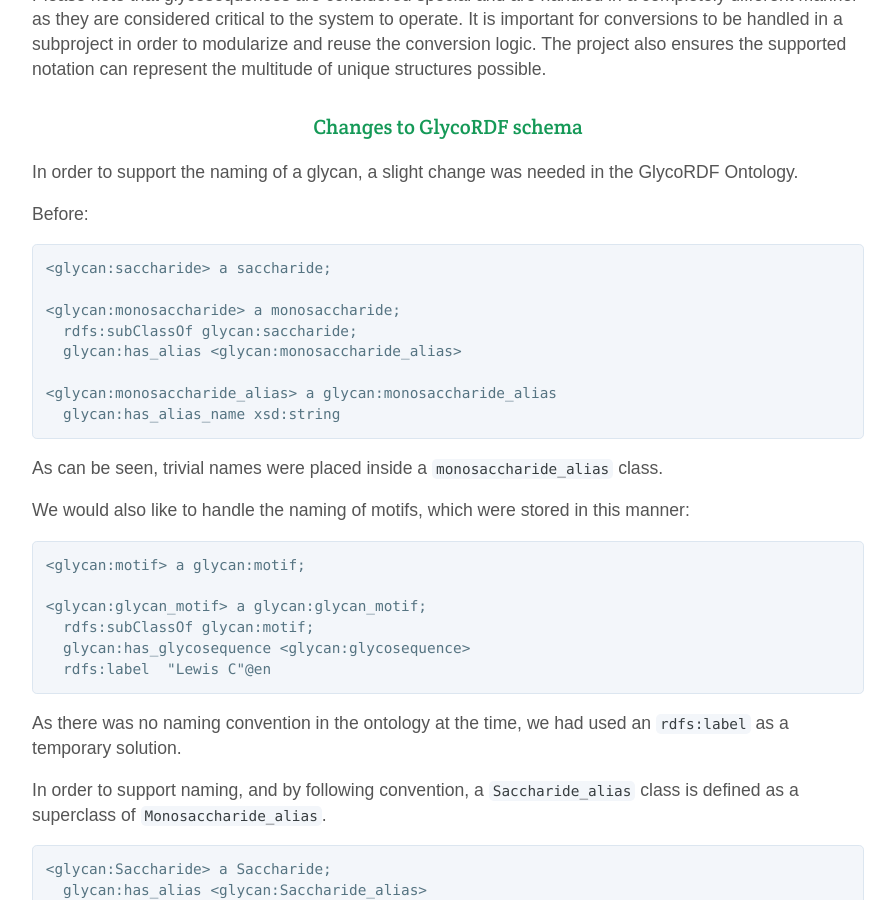
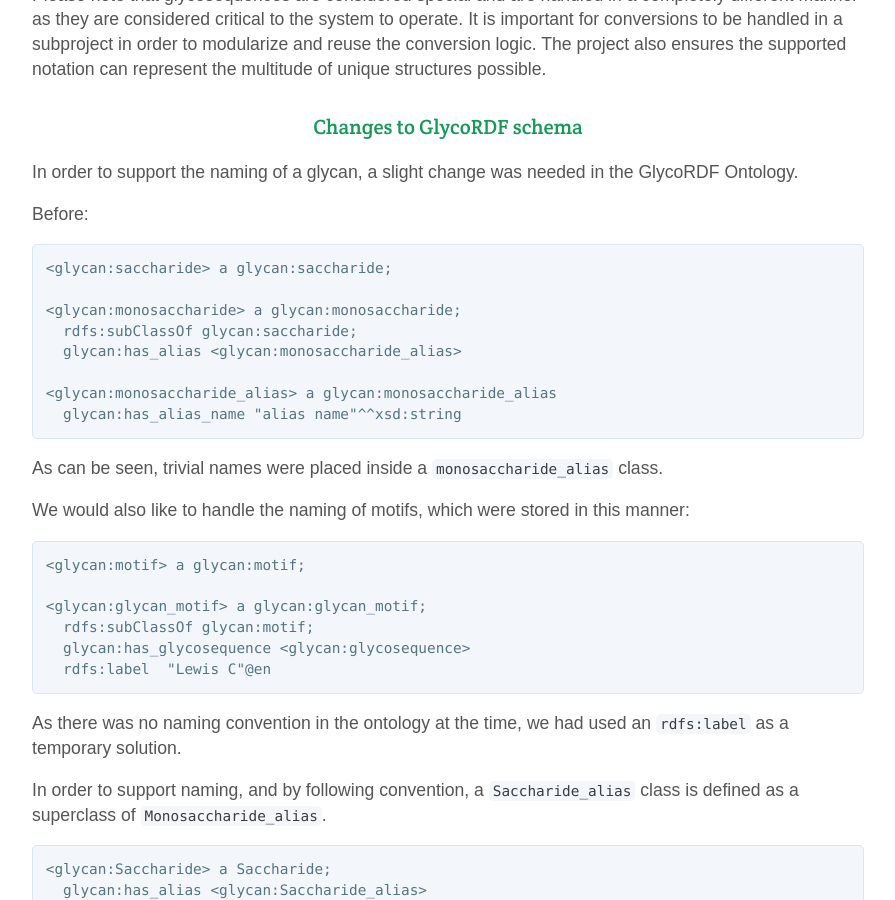
Before and after one commit to glytoucan/glytoucan, a Jekyll site: the page built from system/name.md, in a window 1280 px wide and 900 px high, scrolled down 1783 px. Shown: the whole window, without its empty margins (192-1087 px from the left). Built offline with Jekyll 4.4.1, drawn with Linux system fonts in a browser that asks for light colours; nearby versions of some CDN libraries.

Commit message:
Update name.md

```diff
--- a/system/name.md
+++ b/system/name.md
@@ -41,14 +41,14 @@ In order to support the naming of a glycan, a slight change was needed in the Gl
 
 Before:
 
-    <glycan:saccharide> a saccharide;
+    <glycan:saccharide> a glycan:saccharide;
 
-    <glycan:monosaccharide> a monosaccharide;
+    <glycan:monosaccharide> a glycan:monosaccharide;
       rdfs:subClassOf glycan:saccharide;
       glycan:has_alias <glycan:monosaccharide_alias>
 
     <glycan:monosaccharide_alias> a glycan:monosaccharide_alias
-      glycan:has_alias_name xsd:string
+      glycan:has_alias_name "alias name"^^xsd:string
 
 As can be seen, trivial names were placed inside a `monosaccharide_alias` class.
 
```
